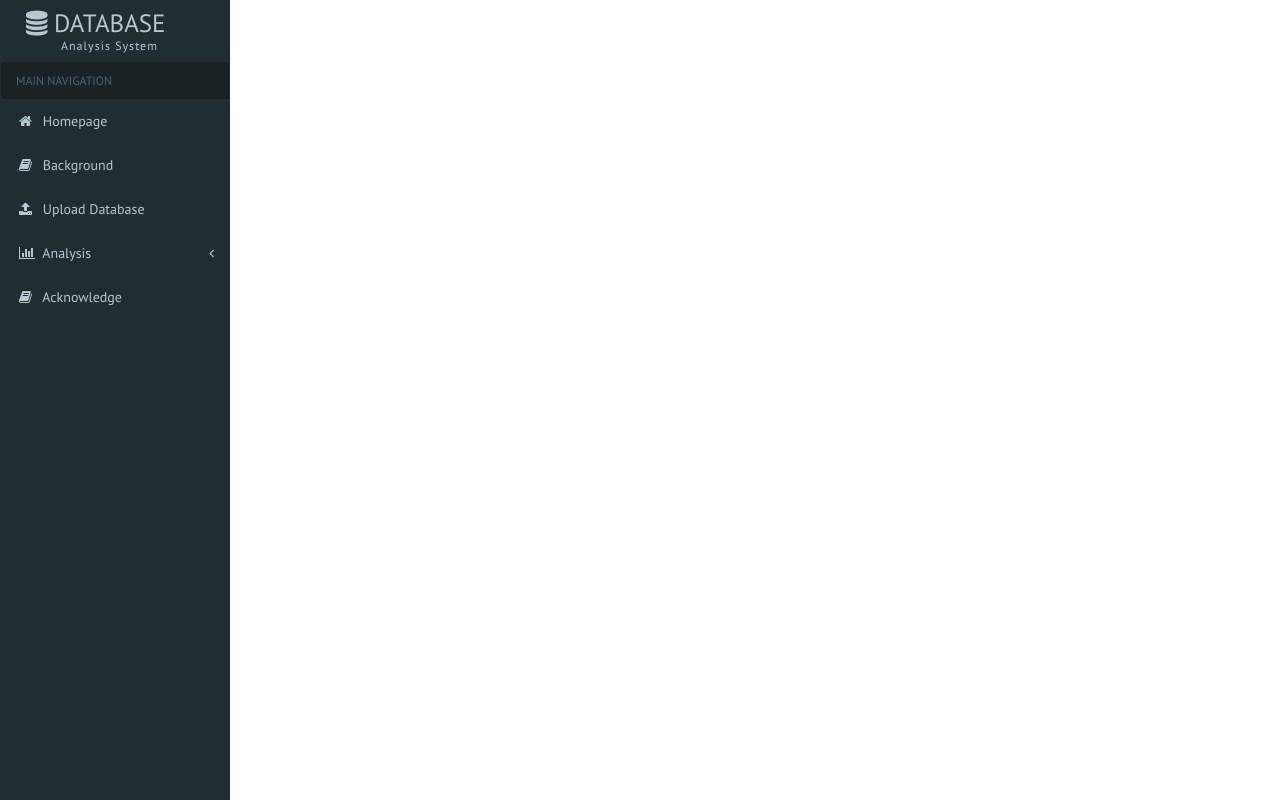
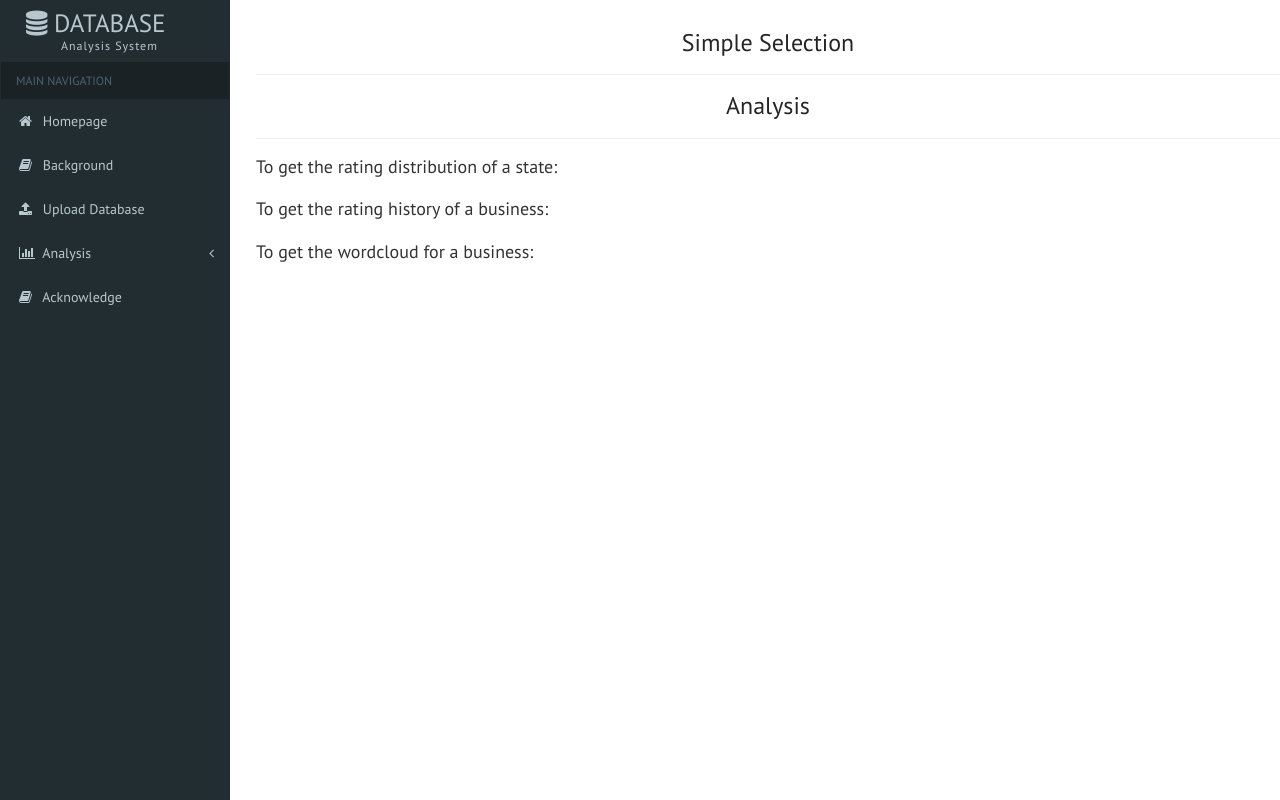
Before and after one commit to nancy0361/CS516_DataPipeline, a Flask app: page /analysis in a window 1280 px wide. Run offline with Flask 2, Linux system fonts and the light colour scheme; parts of the project's set-up code (start-up, migrations or seed data) failed here and were passed over; some libraries are stand-ins or nearby versions.

Commit message:
modify analysis html

```diff
--- a/web/templates/analysis.html
+++ b/web/templates/analysis.html
@@ -99,7 +99,22 @@
         </aside>
     </div>
     <!--left-fixed -navigation-->
-
+    <div style="margin-left: 20%; margin-top: 30px">
+		<div class="heading text-center">
+			<h4 style="color: #252525;font-size: 24px;">Simple Selection</h4>
+			<hr>
+        </div>
+        <div class="heading text-center">
+			<h4 style="color: #252525;font-size: 24px;">Analysis</h4>
+			<hr>
+        </div>
+        <h4>To get the rating distribution of a state:</h4>
+        <br/>
+        <h4>To get the rating history of a business:</h4>
+        <br/>
+        <h4>To get the wordcloud for a business:</h4>
+        <br/>
+    </div>
 </body>
 
 </html>
```
